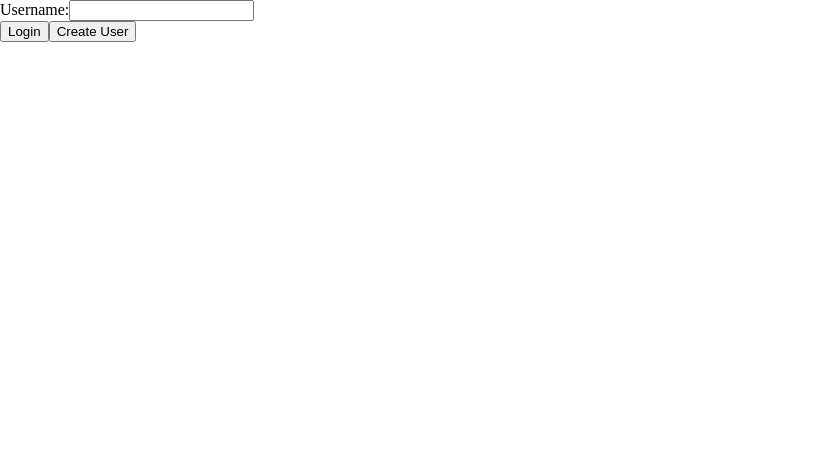
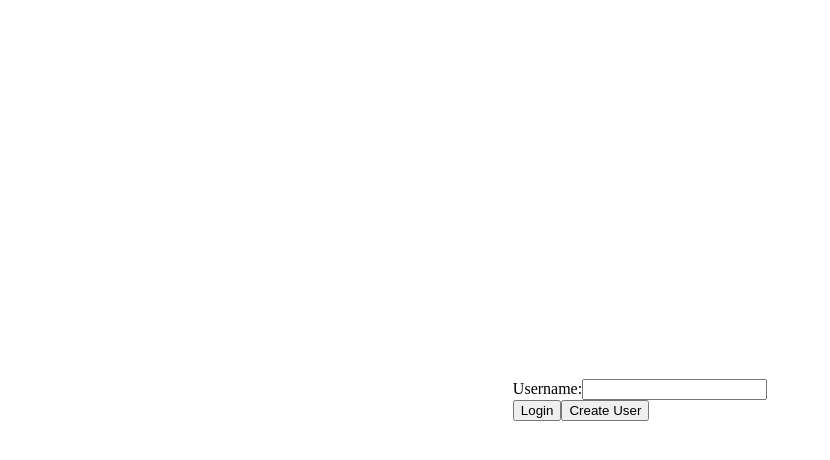
Before and after one commit to amirheyward/spotify-web-api-project, a React (Vite) app: page /login in a window 1280 px wide. Shown: the top 460 px of the page, without its empty margins (0-830 px from the left). Built offline with nearby package versions, Linux system fonts and the light colour scheme.

Commit message:
added light styling

```diff
--- /dev/null
+++ b/src/pages/CardPage.css
@@ -0,0 +1,7 @@
+.mainContainer{
+    display: flex;
+    justify-content: center;
+    align-items: center;
+    flex-direction: column;
+    height: 100vh;
+}
--- a/src/pages/CardPage.tsx
+++ b/src/pages/CardPage.tsx
@@ -4,6 +4,7 @@
 import { UserContext } from "../contexts/UserContext.tsx";
 import axios from "axios";
 import { useNavigate } from "react-router-dom";
+import "./CardPage.css"
 
 function CardPage() {
   const [content, setContent] = useState(<></>);
@@ -40,7 +41,7 @@
   }
 
   return (
-    <div>
+    <div className="mainContainer">
       <button onClick={async () => setCardDetails()}>click</button>
       <div>{content}</div>
     </div>
--- /dev/null
+++ b/src/pages/Login.css
@@ -0,0 +1,7 @@
+.mainContainer{
+    display: flex;
+    justify-content: center;
+    align-items: center;
+    flex-direction: column;
+    height: 100vh;
+}
--- a/src/pages/Login.tsx
+++ b/src/pages/Login.tsx
@@ -2,6 +2,7 @@
 import { UserContext } from "../contexts/UserContext";
 import axios from "axios";
 import { useNavigate, useSearchParams } from "react-router-dom";
+import "./Login.css"
 
 function Login() {
   const [searchParams] = useSearchParams();
@@ -41,6 +42,7 @@
   }
 
   return (
+    <div className="mainContainer">
       <div className="loginContainer">
         Username:
         <input ref={inputRef} type="username" />
@@ -54,6 +56,7 @@
         {(loginFailed && <p>User Does not Exist</p>) ||
           (signupFailed && <p>User Already Exists</p>)}
       </div>
+    </div>
   );
 }
 
```
Lines whose indentation alone changed are shown as unchanged.
